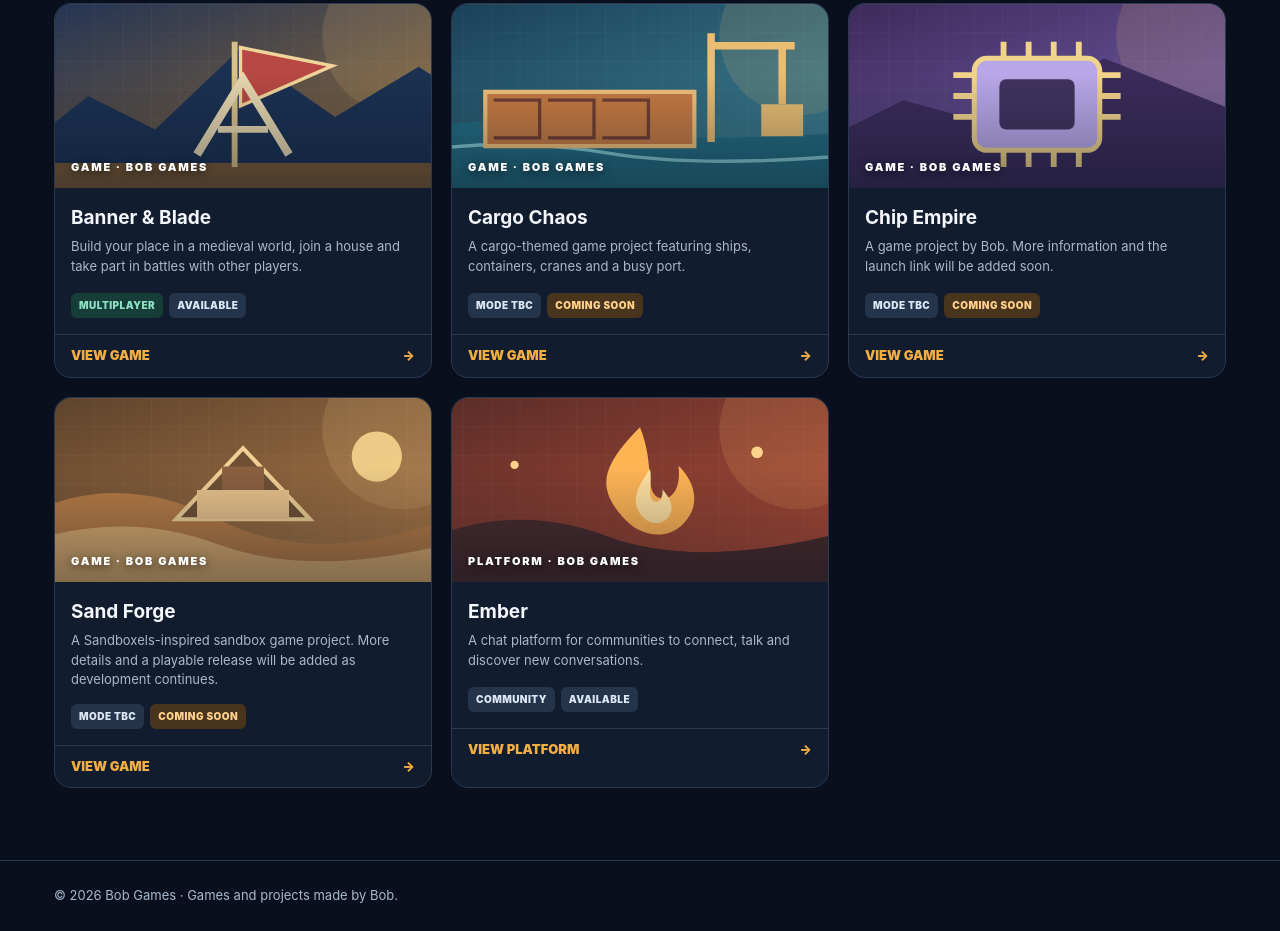
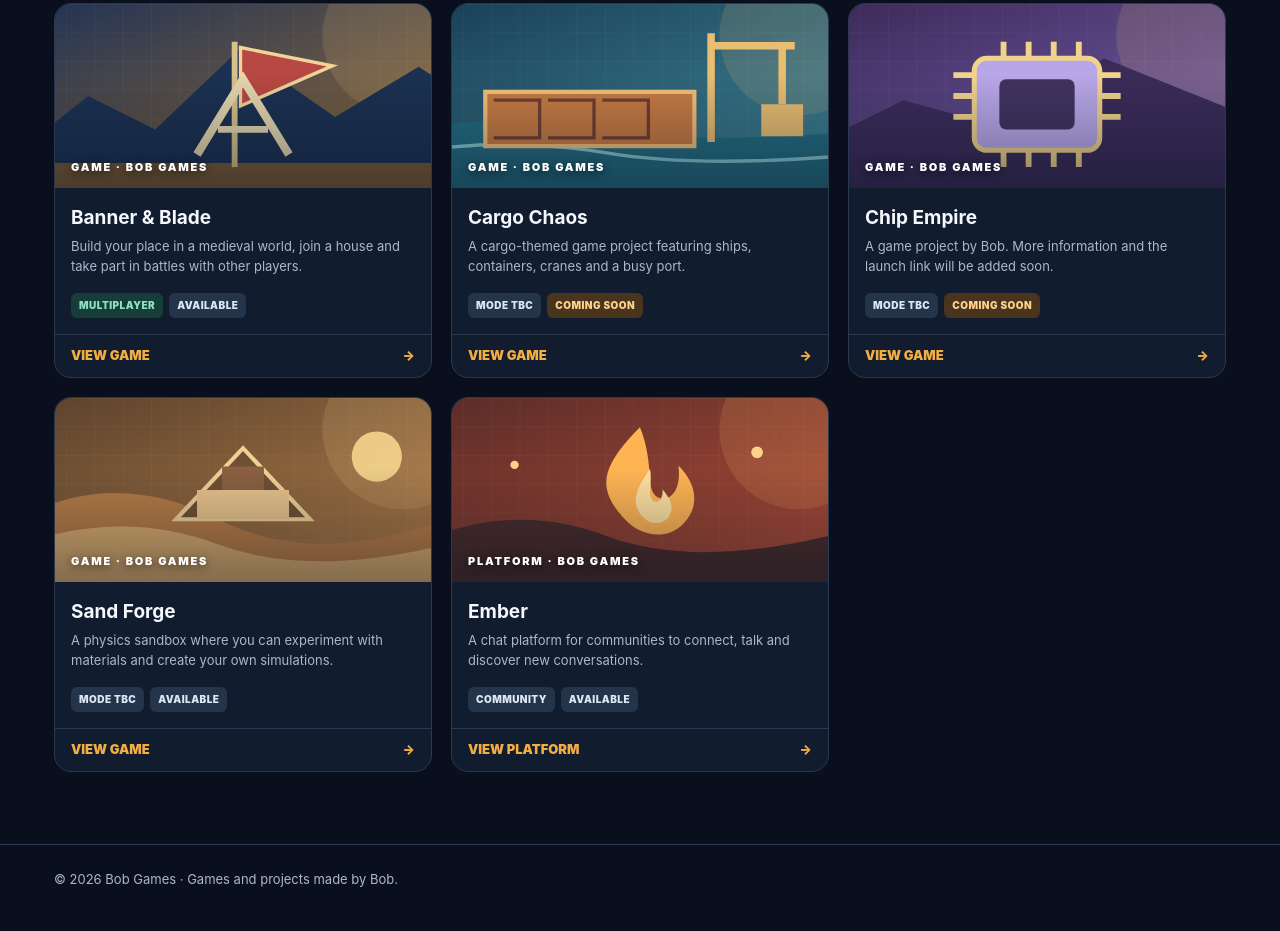
Before and after one commit to Bob-Jefferson1824/bob-games, a plain HTML site: page index.html in a window 1280 px wide. Shown: the part 1123-2054 px from the top of the page. Drawn offline with Linux system fonts and the light colour scheme.

Commit message:
Add live Sand Forge game link

```diff
--- a/index.html
+++ b/index.html
@@ -50,7 +50,7 @@ const games=[
 {id:"banner-and-blade",name:"Banner & Blade",genre:"Medieval · Strategy · Multiplayer",category:"Strategy",description:"Build your place in a medieval world, join a house and take part in battles with other players.",mode:"Multiplayer",modes:["Multiplayer"],multiplayer:"Yes",online:"Yes",platform:"Web browser",price:"Free",art:"banner",url:"https://bob-jefferson1824.github.io/banner-and-blade/",status:"Available to play",kind:"GAME",tone:["#1e3155","#9c7138","#e6c47a"]},
 {id:"cargo-chaos",name:"Cargo Chaos",genre:"Simulation · Cargo · Ships",category:"Simulation",description:"A cargo-themed game project featuring ships, containers, cranes and a busy port.",mode:"Details coming soon",multiplayer:"To be confirmed",online:"To be confirmed",platform:"Web browser",price:"Free",art:"cargo",url:"",status:"Launch link coming soon",kind:"GAME",tone:["#183d55","#438c9c","#f2bd70"]},
 {id:"chip-empire",name:"Chip Empire",genre:"Strategy · Management",category:"Strategy",description:"A game project by Bob. More information and the launch link will be added soon.",mode:"To be confirmed",multiplayer:"To be confirmed",online:"To be confirmed",platform:"To be confirmed",price:"To be confirmed",art:"chip",url:"",status:"Coming soon",kind:"GAME",tone:["#3a2855","#7c64b8","#edc16e"]},
-{id:"sand-forge",name:"Sand Forge",genre:"Sandbox · Simulation · Creation",category:"Sandbox",description:"A Sandboxels-inspired sandbox game project. More details and a playable release will be added as development continues.",mode:"To be confirmed",modes:[],multiplayer:"To be confirmed",online:"To be confirmed",platform:"To be confirmed",price:"To be confirmed",art:"sand",url:"",github:"https://github.com/Bob-Jefferson1824/sand-forge",status:"In development · Coming soon",kind:"GAME",tone:["#59402c","#b9824a","#f2d18b"]},
+{id:"sand-forge",name:"Sand Forge",genre:"Sandbox · Simulation · Creation",category:"Sandbox",description:"A physics sandbox where you can experiment with materials and create your own simulations.",mode:"To be confirmed",modes:[],multiplayer:"To be confirmed",online:"To be confirmed",platform:"Web browser",price:"Free",art:"sand",url:"https://bob-jefferson1824.github.io/sand-forge/",github:"https://github.com/Bob-Jefferson1824/sand-forge",status:"Available to play",kind:"GAME",tone:["#59402c","#b9824a","#f2d18b"]},
 {id:"ember",name:"Ember",genre:"Community · Chat Platform",category:"Social",description:"A chat platform for communities to connect, talk and discover new conversations.",mode:"Online community platform",multiplayer:"Community chat",online:"Yes",platform:"Web browser",price:"Free",art:"ember",url:"https://ember-chat-5ee8.onrender.com",status:"Available to visit",kind:"PLATFORM",tone:["#572b28","#b84f38","#ffbd67"]}
 ];
 const app=document.getElementById("app");let activeFilter="All",activeType="All",query="";
```
